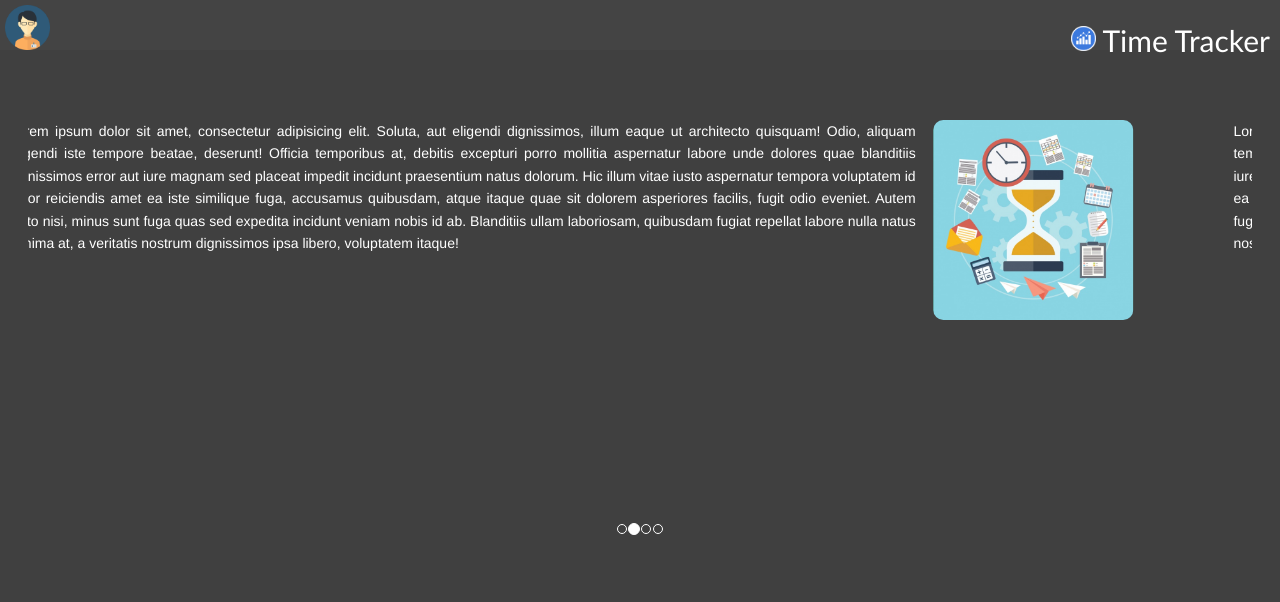
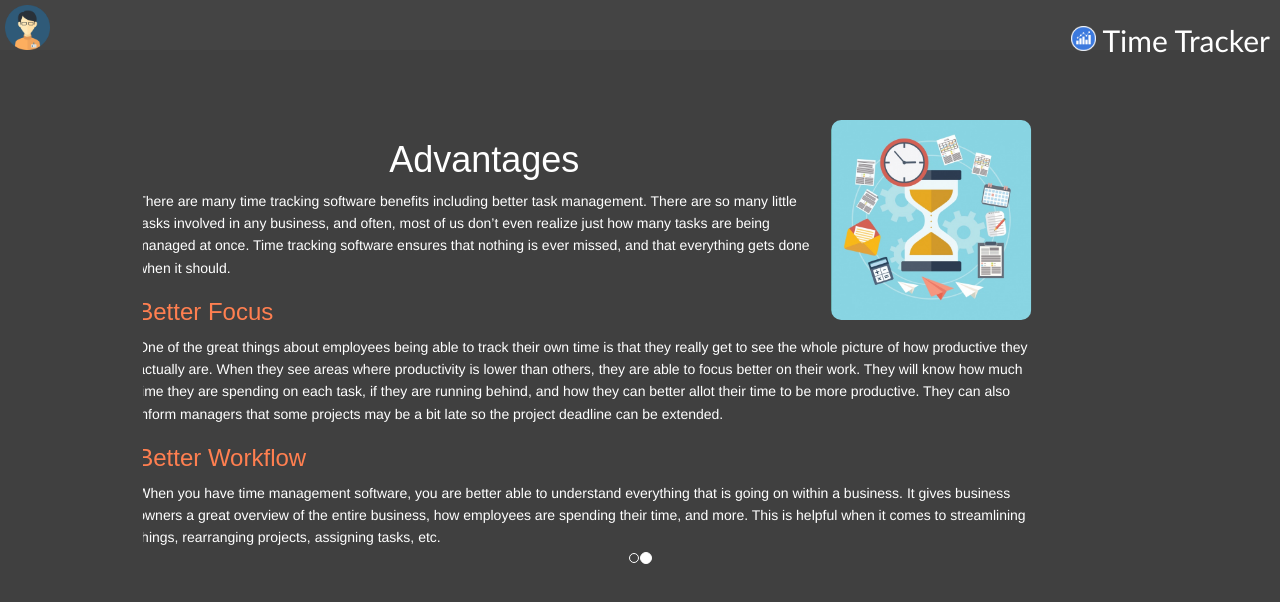
Before and after one commit to sasivardhan518/MEAN_POC, an Angular app: page /index in a window 1280 px wide. Shown: the top 602 px of the page. Built offline with nearby package versions, Linux system fonts and the light colour scheme.

Commit message:
content and index page changes

```diff
--- a/src/Registration/registration.component.css
+++ b/src/Registration/registration.component.css
@@ -36,10 +36,10 @@ overflow: hidden;
     background-image: url(../assets/register.png);
     height:150px;
     width:150px;
-    border-radius:150px;
+    /*border-radius:150px;*/
     margin:auto;
     background-size: cover;
-
+    opacity:0.6;
 }
 
 @media only screen and (max-width: 500px) {
--- a/src/index/index.component.css
+++ b/src/index/index.component.css
@@ -9,7 +9,8 @@
   margin: 0;
   background-color: #444444;
 }
-.white-theme #header{
+
+.white-theme #header {
   background-color: antiquewhite;
 }
 
@@ -30,43 +31,49 @@
   float: right;
   font-size: 30px;
   line-height: 80px;
-  margin-right:10px;
+  margin-right: 10px;
   font-family: 'Gill Sans', 'Gill Sans MT', Calibri, 'Trebuchet MS', sans-serif;
 }
 
 .container {
   padding-top: 20px;
-  width:98%;
+  width: 80%;
 }
 
 /*
 .carousel-inner{
 }*/
+.about-content{
+  text-align: left;
+}
+
+.about-content h3,.orange{
+color:coral;
+}
 
 .item {
   height: auto;
-  min-height: 500px;
+  min-height: 90%;
 }
 
 .wrapper {
   width: 100%;
-  min-height: 500px;
-  height:auto;
   height: auto;
+  min-height: 90%;
   column-count: 0;
   column-gap: 50px;
   padding: 50px;
   margin-left: auto;
   margin-right: auto;
   right: 0;
-  left:0;
-  text-align:center;
+  left: 0;
+  text-align: center;
 }
 
 p {
   line-height: 1.6;
   font-family: Helvetica;
-  text-align: justify;
+  text-align: left;
   margin: 0;
   font-size: 14px;
 }
@@ -74,10 +81,10 @@ p {
 .star {
   float: left;
   width: 250px;
-  shape-outside: url(../assets/Red_star.svg);
+  /* shape-outside: url(../assets/Red_star.svg);
   shape-margin: 10px;
   margin-right: 10px;
-  margin-bottom: 10px;
+  margin-bottom: 10px; */
 }
 
 .star.right {
@@ -98,10 +105,11 @@ p {
   background-repeat: no-repeat;
   background-size: 200px 200px;
   background-color: #2badd9;
-  float: right;
+  margin:auto;
+  /*float: right;
    shape-outside: inset(1% round 50%);
   margin-left: 20px;
-  margin-bottom: 10px;
+  margin-bottom: 10px; */
 }
 
 .square.left {
@@ -118,16 +126,16 @@ p {
   background-size: 200px 200px;
   background-color: #40e2ac;
   float: right;
-  shape-outside: inset(1% round 5%);
+  /* shape-outside: inset(1% round 5%);
   margin-left: 20px;
-  margin-bottom: 10px;
+  margin-bottom: 10px; */
 }
 
-.dropdown-menu{
-  margin-top:50px;
+.dropdown-menu {
+  margin-top: 50px;
 }
 
-.time-graph{
+.time-graph {
   background-image: url(../assets/time-graph-1.png);
   background-size: cover;
   width: 25px;
@@ -137,30 +145,35 @@ p {
   margin-top: 26px;
   margin-right: 6px;
 }
+.glyphicon-th-large,.glyphicon-time{
+width:35px;
+height:35px;
+}
 
-@media only screen and (max-width: 500px) {
-  .square,.moon,.star {
-    float:unset;
+@media only screen and (max-width: 640px) {
+  .square,
+  .moon,
+  .star {
+    float: unset;
     margin: auto;
-    padding:0;
-    width:100px;
-    height:100px;
+    padding: 0;
+    width: 100px;
+    height: 100px;
     background-size: cover;
     margin-bottom: 25px;
   }
-  .moon{
+  .moon {
     border-radius: 100px;
   }
-  .container{
-    width:98%;
+  .container {
+    width: 98%;
   }
-  .wrapper{
-    padding:0;
-    margin:auto;
-    width:100%;
+  .wrapper {
+    padding: 0;
+    margin: auto;
+    width: 100%;
   }
-  p {
-    text-align: center;
+  .about-content {
+    text-align: left;
   }
-
 }
--- a/src/index/index.component.html
+++ b/src/index/index.component.html
@@ -31,8 +31,6 @@
       <ol class="carousel-indicators">
         <li data-target="#myCarousel" data-slide-to="0" class="active"></li>
         <li data-target="#myCarousel" data-slide-to="1"></li>
-        <li data-target="#myCarousel" data-slide-to="2"></li>
-        <li data-target="#myCarousel" data-slide-to="3"></li>
       </ol>
 
       <!-- Wrapper for slides -->
@@ -40,52 +38,30 @@
         <div class="item active">
           <div class="wrapper">
             <div class="square"></div>
-            <p>
-              Lorem ipsum dolor sit amet, consectetur adipisicing elit. Soluta, aut eligendi dignissimos, illum eaque ut architecto quisquam!
-              Odio, aliquam eligendi iste tempore beatae, deserunt! Officia temporibus at, debitis excepturi porro mollitia
-              aspernatur labore unde dolores quae blanditiis dignissimos error aut iure magnam sed placeat impedit incidunt
-              praesentium natus dolorum. Hic illum vitae iusto aspernatur tempora voluptatem id dolor reiciendis amet ea
-              iste similique fuga, accusamus quibusdam, atque itaque quae sit dolorem asperiores facilis, fugit odio eveniet.
-              Autem iusto nisi, minus sunt fuga quas sed expedita incidunt veniam nobis id ab. Blanditiis ullam laboriosam,
-              quibusdam fugiat repellat labore nulla natus minima at, a veritatis nostrum dignissimos ipsa libero, voluptatem
-              itaque!
-            </p>
+            <h1>Advantages</h1>
+            <div class="about-content">
+                <p>There are many time tracking software benefits including better task management. There are so many little tasks involved in any business, and often, most of us don’t even realize just how many tasks are being managed at once. Time tracking software ensures that nothing is ever missed, and that everything gets done when it should.</p>
+                <h3>Better Focus</h3>
+                <p>One of the great things about employees being able to track their own time is that they really get to see the whole picture of how productive they actually are. When they see areas where productivity is lower than others, they are able to focus better on their work. They will know how much time they are spending on each task, if they are running behind, and how they can better allot their time to be more productive. They can also inform managers that some projects may be a bit late so the project deadline can be extended.</p>
+                <h3>Better Workflow</h3>
+                <p>When you have time management software, you are better able to understand everything that is going on within a business. It gives business owners a great overview of the entire business, how employees are spending their time, and more. This is helpful when it comes to streamlining things, rearranging projects, assigning tasks, etc.</p>
+            </div>
           </div>
         </div>
 
         <div class="item">
           <div class="wrapper">
+
+            <h4>Meetings, travel,</h4>
+            <h4>productivity, downtime ...</h4>
+            <h2>Track life as it happens</h2>
             <div class="moon"></div>
-            <p>
-              Lorem ipsum dolor sit amet, consectetur adipisicing elit. Soluta, aut eligendi dignissimos, illum eaque ut architecto quisquam!
-              Odio, aliquam eligendi iste tempore beatae, deserunt! Officia temporibus at, debitis excepturi porro mollitia
-              aspernatur labore unde dolores quae blanditiis dignissimos error aut iure magnam sed placeat impedit incidunt
-              praesentium natus dolorum. Hic illum vitae iusto aspernatur tempora voluptatem id dolor reiciendis amet ea
-              iste similique fuga, accusamus quibusdam, atque itaque quae sit dolorem asperiores facilis, fugit odio eveniet.
-              Autem iusto nisi, minus sunt fuga quas sed expedita incidunt veniam nobis id ab. Blanditiis ullam laboriosam,
-              quibusdam fugiat repellat labore nulla natus minima at, a veritatis nostrum dignissimos ipsa libero, voluptatem
-              itaque!
-            </p>
-          </div>
-        </div>
-
-        <div class="item">
-          <div class="wrapper">
-            <img src="../assets/Red_star.svg" alt="" class="star">
-            <p>
-              Lorem ipsum dolor sit amet, consectetur adipisicing elit. Soluta, aut eligendi dignissimos, illum eaque ut architecto quisquam!
-              Odio, aliquam eligendi iste tempore beatae, deserunt! Officia temporibus at, debitis excepturi porro mollitia
-              aspernatur labore unde dolores quae blanditiis dignissimos error aut iure magnam sed placeat impedit incidunt
-              praesentium natus dolorum. Hic illum vitae iusto aspernatur tempora voluptatem id dolor reiciendis amet ea
-              iste similique fuga, accusamus quibusdam, atque itaque quae sit dolorem asperiores facilis, fugit odio eveniet.
-              Autem iusto nisi, minus sunt fuga quas sed expedita incidunt veniam nobis id ab. Blanditiis ullam laboriosam,
-              quibusdam fugiat repellat labore nulla natus minima at, a veritatis nostrum dignissimos ipsa libero, voluptatem
-              itaque!
-            </p>
-          </div>
-        </div>
-        <div class="item">
-        </div>
+            <h3>Discover how you spend your day</h3>
+            <h4>Never be behind on your timesheets</h4>
+                        <h4>Become the ultimate manager</h4>
+                        <h3 class="orange">Manage Your Time, Improve Your Life</h3>
+                </div>
+            </div>
       </div>
 
       <!-- Left and right controls -->
@@ -97,6 +73,7 @@
         <span class="glyphicon glyphicon-chevron-right"></span>
         <span class="sr-only">Next</span>
       </a> -->
+
     </div>
   </div>
 </div>
```
Also changed, not shown: package.1.json (added, +60 -0 lines), src/assets/register.png, src/styles.css (line endings or trailing spaces). Lines whose indentation alone changed are shown as unchanged.
